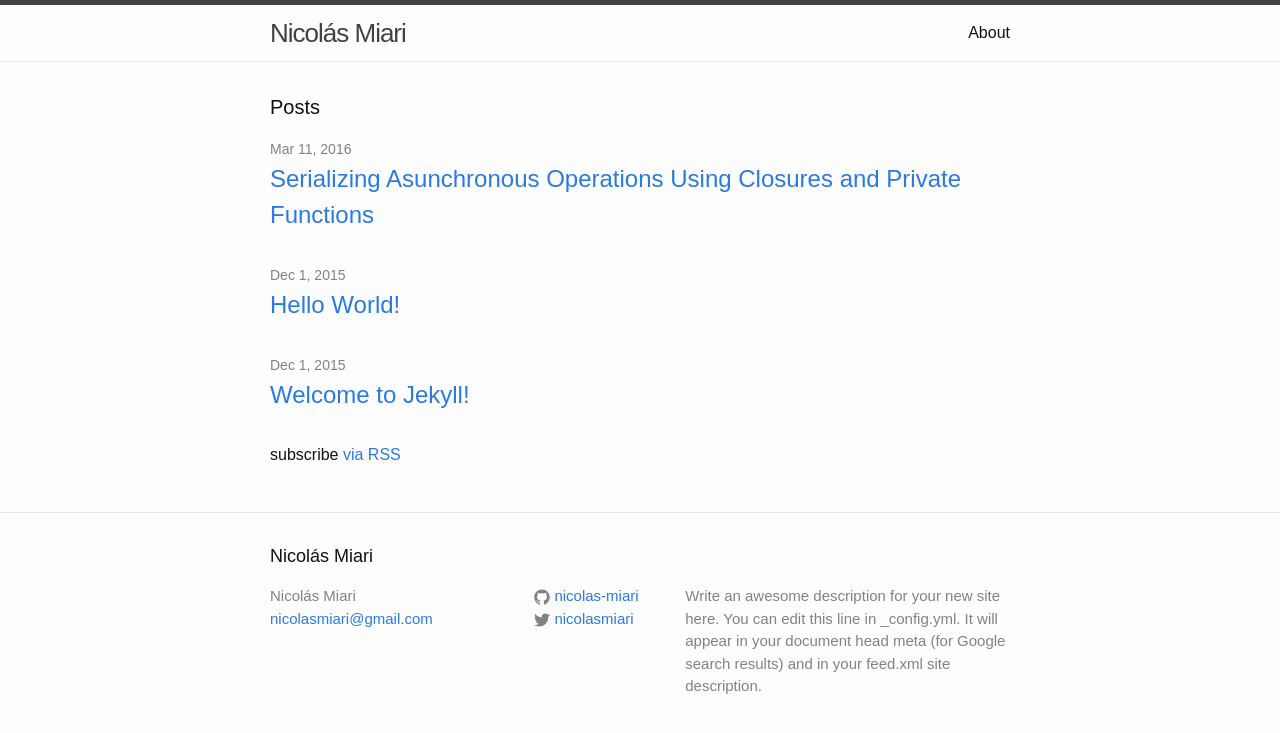
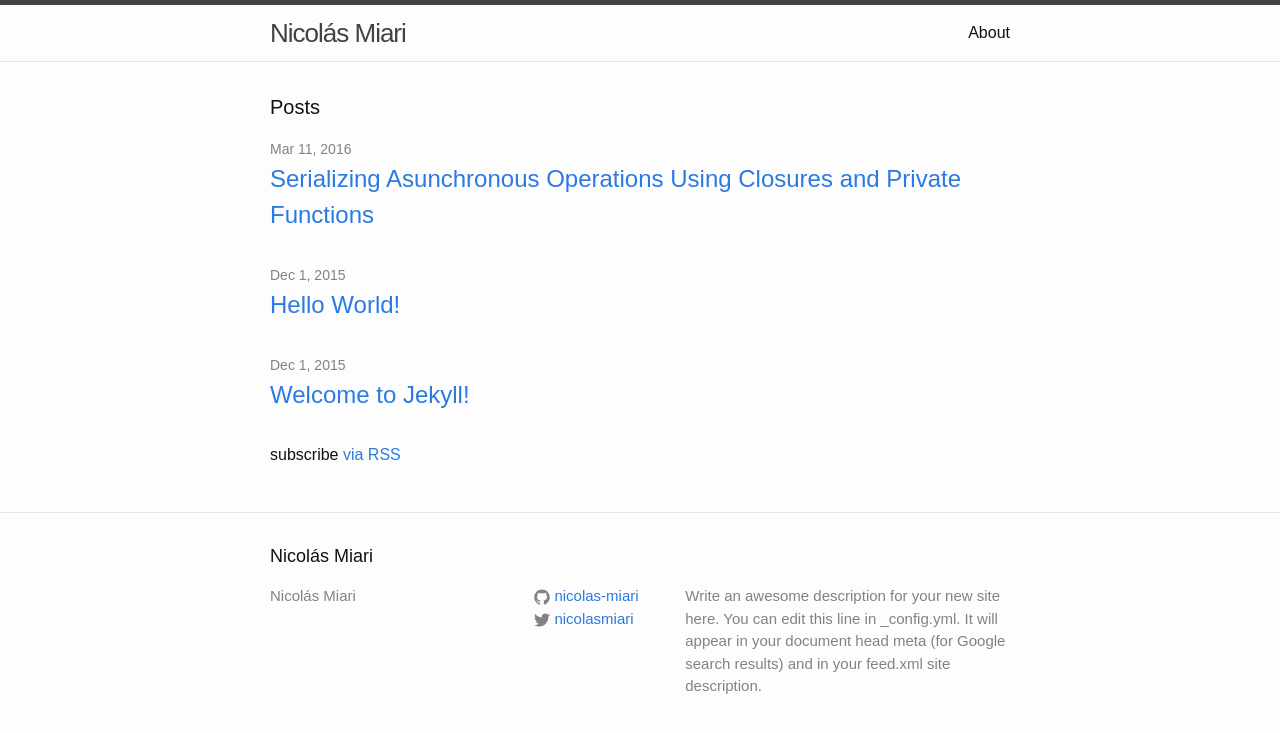
Before and after one commit to nicolas-miari/nicolas-miari.github.io, a Jekyll site: the page built from index.html, in a window 1280 px wide. Shown: the top 733 px of the page. Built offline with Jekyll 4.4.1, drawn with Linux system fonts in a browser that asks for light colours; some of the changed lines change nothing that is shown.

Commit message:
Fixed default config.yml

```diff
--- a/_config.yml
+++ b/_config.yml
@@ -7,7 +7,7 @@
 
 # Site settings
 title: Nicolás Miari
-email: nicolasmiari@gmail.com
+#email: nicolasmiari@gmail.com
 description: > # this means to ignore newlines until "baseurl:"
   Write an awesome description for your new site here. You can edit this
   line in _config.yml. It will appear in your document head meta (for
```
